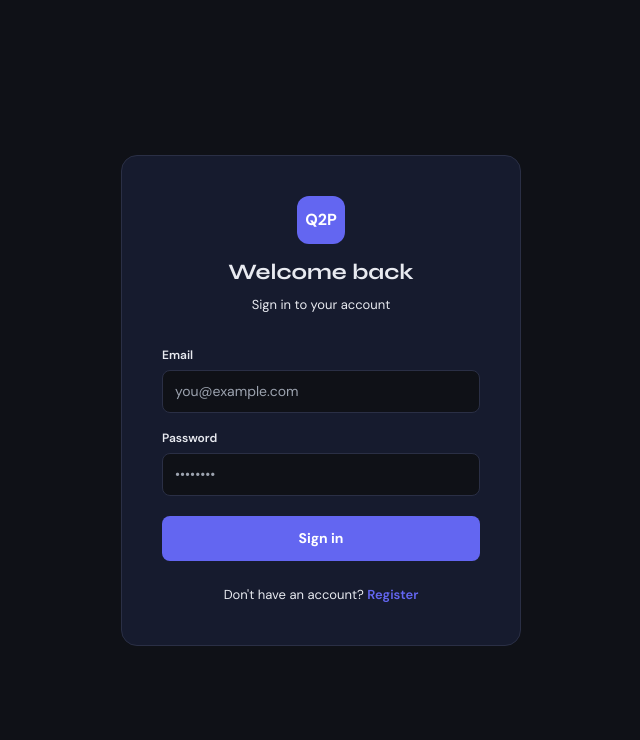
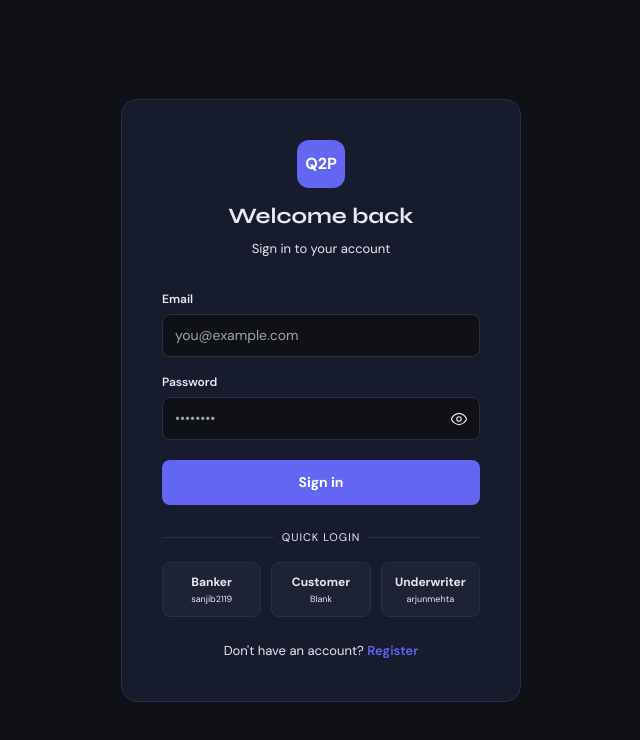
Before and after one commit to Aiinhome-Aivista/Agent10_FE, a React (Vite) app: page /login in a window 1280 px wide. Shown: the top 740 px of the page, without its empty margins (319-959 px from the left). Built offline with nearby package versions, Linux system fonts and the light colour scheme.

Commit message:
static login add

```diff
--- a/src/pages/LoginPage.jsx
+++ b/src/pages/LoginPage.jsx
@@ -9,6 +9,7 @@ export default function LoginPage() {
   const { loading, error } = useSelector((s) => s.auth);
   const [email, setEmail] = useState("");
   const [password, setPassword] = useState("");
+  const [showPassword, setShowPassword] = useState(false);
 
   const handleSubmit = async (e) => {
     e.preventDefault();
@@ -57,11 +58,40 @@ export default function LoginPage() {
 
           <div style={{ display: "flex", flexDirection: "column", gap: 6 }}>
             <label style={{ fontSize: 12, fontWeight: 600, color: "var(--text-muted)" }}>Password</label>
-            <input
-              type="password" value={password} onChange={(e) => setPassword(e.target.value)} required
-              placeholder="••••••••"
-              style={{ background: "var(--bg)", border: "1px solid var(--border)", borderRadius: 8, padding: "10px 12px", color: "var(--text)", fontSize: 14, outline: "none" }}
-            />
+            <div style={{ position: "relative", display: "flex", alignItems: "center" }}>
+              <input
+                type={showPassword ? "text" : "password"} value={password} onChange={(e) => setPassword(e.target.value)} required
+                placeholder="••••••••"
+                style={{ width: "100%", background: "var(--bg)", border: "1px solid var(--border)", borderRadius: 8, padding: "10px 40px 10px 12px", color: "var(--text)", fontSize: 14, outline: "none" }}
+              />
+              <button
+                type="button"
+                onClick={() => setShowPassword(!showPassword)}
+                style={{
+                  position: "absolute",
+                  right: 12,
+                  background: "none",
+                  border: "none",
+                  cursor: "pointer",
+                  color: "var(--text-muted)",
+                  display: "flex",
+                  alignItems: "center",
+                  justifyContent: "center",
+                  padding: 0,
+                }}
+              >
+                {showPassword ? (
+                  <svg xmlns="http://www.w3.org/2000/svg" fill="none" viewBox="0 0 24 24" strokeWidth={1.5} stroke="currentColor" style={{ width: 18, height: 18 }}>
+                    <path strokeLinecap="round" strokeLinejoin="round" d="M3.98 8.223A10.477 10.477 0 001.934 12C3.226 16.338 7.244 19.5 12 19.5c.993 0 1.953-.138 2.863-.395M6.228 6.228A10.45 10.45 0 0112 4.5c4.756 0 8.773 3.162 10.065 7.498a10.523 10.523 0 01-4.293 5.774M6.228 6.228L3 3m3.228 3.228l3.65 3.65m7.894 7.894L21 21m-3.228-3.228l-3.65-3.65m0 0a3 3 0 10-4.243-4.243m4.242 4.242L9.88 9.88" />
+                  </svg>
+                ) : (
+                  <svg xmlns="http://www.w3.org/2000/svg" fill="none" viewBox="0 0 24 24" strokeWidth={1.5} stroke="currentColor" style={{ width: 18, height: 18 }}>
+                    <path strokeLinecap="round" strokeLinejoin="round" d="M2.036 12.322a1.012 1.012 0 010-.644C3.498 7.978 7.89 4.5 12 4.5c4.19 0 8.581 3.5 9.963 7.178.07.186.07.392 0 .578-1.38 3.678-5.772 7.178-9.963 7.178-4.19 0-8.581-3.5-9.963-7.178z" />
+                    <path strokeLinecap="round" strokeLinejoin="round" d="M15 12a3 3 0 11-6 0 3 3 0 016 0z" />
+                  </svg>
+                )}
+              </button>
+            </div>
           </div>
 
           <button
@@ -76,6 +106,101 @@ export default function LoginPage() {
           </button>
         </form>
 
+        <div style={{ display: "flex", alignItems: "center", margin: "24px 0 16px", gap: 8 }}>
+          <div style={{ flex: 1, height: 1, background: "var(--border)" }}></div>
+          <span style={{ fontSize: 11, color: "var(--text-muted)", textTransform: "uppercase", letterSpacing: 1 }}>Quick Login</span>
+          <div style={{ flex: 1, height: 1, background: "var(--border)" }}></div>
+        </div>
+
+        <div style={{ display: "grid", gridTemplateColumns: "repeat(3, 1fr)", gap: 10 }}>
+          <div
+            onClick={() => {
+              setEmail("sanjib2119@gmail.com");
+              setPassword("password123");
+            }}
+            style={{
+              background: "var(--surface-alt)",
+              border: "1px solid var(--border)",
+              borderRadius: 8,
+              padding: "10px 6px",
+              textAlign: "center",
+              cursor: "pointer",
+              transition: "all 0.2s ease",
+            }}
+            onMouseEnter={(e) => {
+              e.currentTarget.style.borderColor = "var(--accent)";
+              e.currentTarget.style.transform = "translateY(-1px)";
+              e.currentTarget.style.background = "rgba(99, 102, 241, 0.05)";
+            }}
+            onMouseLeave={(e) => {
+              e.currentTarget.style.borderColor = "var(--border)";
+              e.currentTarget.style.transform = "translateY(0)";
+              e.currentTarget.style.background = "var(--surface-alt)";
+            }}
+          >
+            <div style={{ fontSize: 12, fontWeight: 700, color: "var(--text)" }}>Banker</div>
+            <div style={{ fontSize: 9, color: "var(--text-muted)", marginTop: 2 }}>sanjib2119</div>
+          </div>
+
+          <div
+            onClick={() => {
+              setEmail("");
+              setPassword("");
+            }}
+            style={{
+              background: "var(--surface-alt)",
+              border: "1px solid var(--border)",
+              borderRadius: 8,
+              padding: "10px 6px",
+              textAlign: "center",
+              cursor: "pointer",
+              transition: "all 0.2s ease",
+            }}
+            onMouseEnter={(e) => {
+              e.currentTarget.style.borderColor = "var(--accent)";
+              e.currentTarget.style.transform = "translateY(-1px)";
+              e.currentTarget.style.background = "rgba(99, 102, 241, 0.05)";
+            }}
+            onMouseLeave={(e) => {
+              e.currentTarget.style.borderColor = "var(--border)";
+              e.currentTarget.style.transform = "translateY(0)";
+              e.currentTarget.style.background = "var(--surface-alt)";
+            }}
+          >
+            <div style={{ fontSize: 12, fontWeight: 700, color: "var(--text)" }}>Customer</div>
+            <div style={{ fontSize: 9, color: "var(--text-muted)", marginTop: 2 }}>Blank</div>
+          </div>
+
+          <div
+            onClick={() => {
+              setEmail("arjunmehta@q2p.com");
+              setPassword("852456");
+            }}
+            style={{
+              background: "var(--surface-alt)",
+              border: "1px solid var(--border)",
+              borderRadius: 8,
+              padding: "10px 6px",
+              textAlign: "center",
+              cursor: "pointer",
+              transition: "all 0.2s ease",
+            }}
+            onMouseEnter={(e) => {
+              e.currentTarget.style.borderColor = "var(--accent)";
+              e.currentTarget.style.transform = "translateY(-1px)";
+              e.currentTarget.style.background = "rgba(99, 102, 241, 0.05)";
+            }}
+            onMouseLeave={(e) => {
+              e.currentTarget.style.borderColor = "var(--border)";
+              e.currentTarget.style.transform = "translateY(0)";
+              e.currentTarget.style.background = "var(--surface-alt)";
+            }}
+          >
+            <div style={{ fontSize: 12, fontWeight: 700, color: "var(--text)" }}>Underwriter</div>
+            <div style={{ fontSize: 9, color: "var(--text-muted)", marginTop: 2 }}>arjunmehta</div>
+          </div>
+        </div>
+
         <p style={{ textAlign: "center", fontSize: 13, color: "var(--text-muted)", marginTop: 24 }}>
           Don't have an account?{" "}
           <Link to="/register" style={{ color: "var(--accent)", textDecoration: "none", fontWeight: 600 }}>Register</Link>
```
